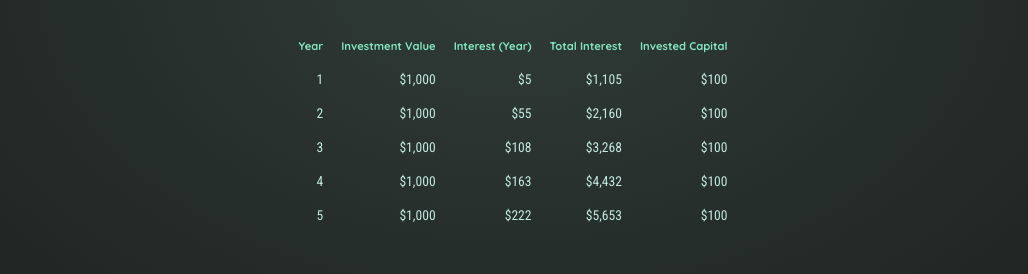
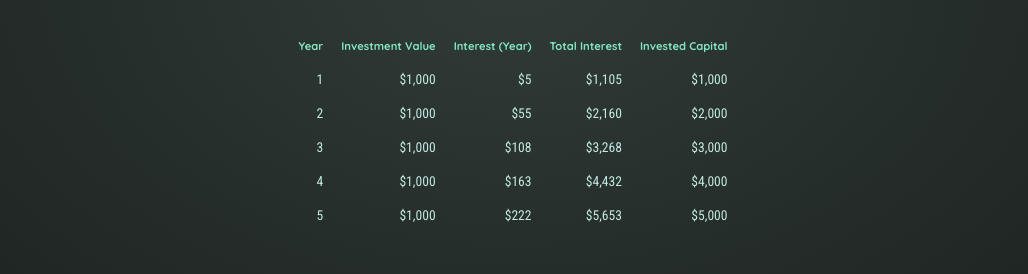
Before and after one commit to jonpalencia/Investment-Calc-Demo, a React (Vite) app: page / in a window 1280 px wide. Shown: the part 446-720 px from the top of the page, without its empty margins (127-1155 px from the left). Built offline with nearby package versions, Linux system fonts and the light colour scheme.

Commit message:
refactor: the annualInvestment field values, still need more adjusments

```diff
--- a/src/components/Result.jsx
+++ b/src/components/Result.jsx
@@ -11,7 +11,7 @@ export default function Result({ resultInput }) {
         <td>{formatter.format(annualInvestment)}</td>
         <td>{formatter.format(interest)}</td>
         <td>{formatter.format(valueEndOfYear)}</td>
-        <td>{formatter.format(resultInput.initialInvestment)}</td>
+        <td>{formatter.format(resultInput.annualInvestment * year)}</td>
       </tr>
     );
   });
```
